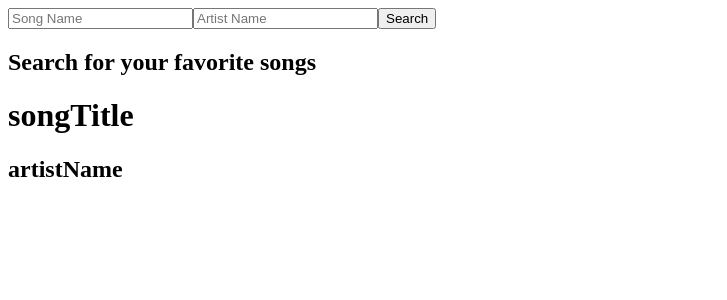
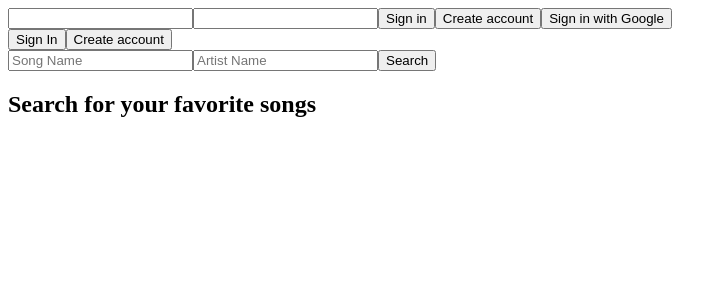
Before and after one commit to denisesantosdev/lyrics-collector, a React (Vite) app: page / in a window 1280 px wide. Shown: the top 300 px of the page, without its empty margins (0-727 px from the left). Built offline with nearby package versions, Linux system fonts and the light colour scheme; no server answers.

Commit message:
code organization

```diff
--- /dev/null
+++ b/firebase/firebaseConfig.jsx
@@ -0,0 +1,8 @@
+export const firebaseConfig = {
+    apiKey: "AIzaSyDEpSNpLDfk1rZb8hAKibzqQboLpMxt_TA",
+    authDomain: "lyrics-collector.firebaseapp.com",
+    projectId: "lyrics-collector",
+    storageBucket: "lyrics-collector.appspot.com",
+    messagingSenderId: "263663250334",
+    appId: "1:263663250334:web:e9a3ba0961fe0dc897448f",
+  };
--- a/src/App.jsx
+++ b/src/App.jsx
@@ -1,14 +1,124 @@
-import { useState, useEffect, useContext, createContext } from "react";
-import SearchPage from "./pages/SearchPage";
+import { useState } from "react";
+
+import Home from "./pages/Home";
 import LyricsData from "./context/LyricsDataContext";
-import LyricsPage from "./pages/LyricsPage";
-import SavedLyricsPage from "./pages/SavedLyricsPage";
+import SignInPage from "./pages/SignInPage";
+
+import { initializeApp } from "firebase/app";
+import {
+  createUserWithEmailAndPassword,
+  getAuth,
+  onAuthStateChanged,
+  signInWithEmailAndPassword,
+  signOut,
+  GoogleAuthProvider,
+  signInWithPopup,
+} from "firebase/auth";
+import { getFirestore } from "firebase/firestore";
+import { firebaseConfig } from "../firebase/firebaseConfig";
+
+const app = initializeApp(firebaseConfig);
+const auth = getAuth(app);
+const db = getFirestore(app);
+const provider = new GoogleAuthProvider();
 
 function App() {
+  const [isUserLoggedIn, setIsUserLoggedIn] = useState(false);
+  const [savedLyrics, setSavedLyrics] = useState([]);
+
+  function authCreateAccountWithEmail(email, password) {
+    createUserWithEmailAndPassword(auth, email, password)
+      .then((userCredential) => {
+        const user = userCredential.user;
+        console.log("Account created!!");
+      })
+      .catch((error) => {
+        const errorCode = error.code;
+        const errorMessage = error.message;
+        console.log(error.message);
+      });
+  }
+
+  function authSignInWithEmail(email, password) {
+    signInWithEmailAndPassword(auth, email, password)
+      .then((userCredential) => {
+        // Signed in
+        const user = userCredential.user;
+        // ...
+        console.log("You're now signed in");
+      })
+      .catch((error) => {
+        const errorCode = error.code;
+        const errorMessage = error.message;
+
+        console.log(error.message);
+      });
+  }
+
+  function authSignInWithGoogle() {
+    signInWithPopup(auth, provider)
+      .then((result) => {
+        // This gives you a Google Access Token. You can use it to access the Google API.
+        const credential = GoogleAuthProvider.credentialFromResult(result);
+        const token = credential.accessToken;
+        // The signed-in user info.
+        const user = result.user;
+        // IdP data available using getAdditionalUserInfo(result)
+        // ...
+        console.log("Signed in with Google");
+      })
+      .catch((error) => {
+        // Handle Errors here.
+        const errorCode = error.code;
+        const errorMessage = error.message;
+        // The email of the user's account used.
+        const email = error.customData.email;
+        // The AuthCredential type that was used.
+        const credential = GoogleAuthProvider.credentialFromError(error);
+        // ...
+        console.log(error.message);
+      });
+  }
+
+  onAuthStateChanged(auth, (user) => {
+    if (user) {
+      // User is signed in, see docs for a list of available properties
+      // https://firebase.google.com/docs/reference/js/auth.user
+      const uid = user.uid;
+      // ...
+      console.log("user is logged in");
+      setIsUserLoggedIn(true);
+    } else {
+      // User is signed out
+      // ...
+      setIsUserLoggedIn(false);
+      console.log("user is logged out");
+    }
+  });
+
+  function authSignOut() {
+    signOut(auth)
+      .then(() => {
+        // Sign-out successful.
+        console.log("You're now logged out");
+      })
+      .catch((error) => {
+        // An error happened.
+        console.log(error.message);
+      });
+  }
+
   return (
     <LyricsData>
-      <SearchPage/>
-      <SavedLyricsPage/>
+      {!isUserLoggedIn && (
+        <SignInPage
+          authCreateAccountWithEmail={authCreateAccountWithEmail}
+          authSignInWithEmail={authSignInWithEmail}
+          authSignInWithGoogle={authSignInWithGoogle}
+        />
+      )}
+
+      <Home isUserLoggedIn={isUserLoggedIn} authSignOut={authSignOut}/>
     </LyricsData>
   );
 }
--- /dev/null
+++ b/src/components/SavedLyrics/SavedLyrics.jsx
@@ -0,0 +1,9 @@
+import React from 'react'
+
+const SavedLyrics = () => {
+  return (
+    <div>SavedLyrics</div>
+  )
+}
+
+export default SavedLyrics
--- /dev/null
+++ b/src/components/SongLyrics/SongLyrics.jsx
@@ -0,0 +1,81 @@
+import React, { useContext, useEffect, useState } from "react";
+import { lyricsDataContext } from "../../context/LyricsDataContext";
+
+import { initializeApp } from "firebase/app";
+import { getAuth } from "firebase/auth";
+import { firebaseConfig } from "../../../firebase/firebaseConfig";
+import { getFirestore } from "firebase/firestore";
+
+import {
+  collection,
+  addDoc,
+  serverTimestamp,
+  getDocs,
+} from "firebase/firestore";
+
+const app = initializeApp(firebaseConfig);
+
+const auth = getAuth(app);
+
+// Initialize Cloud Firestore and get a reference to the service
+const db = getFirestore(app);
+
+const SongLyrics = () => {
+  const { lyricsData } = useContext(lyricsDataContext);
+
+  async function saveLyricsToDB() {
+    try {
+      const docRef = await addDoc(collection(db, "lyrics"), {
+        songTitle: lyricsData.songTitle,
+        artistName: lyricsData.artistName,
+        uid: auth.currentUser.uid,
+        createdAt: serverTimestamp(),
+      });
+      console.log("Document written with ID: ", docRef.id);
+    } catch (e) {
+      console.error("Error adding document: ", e);
+    }
+  }
+
+  async function getAllLyricsFromDB() {
+    const querySnapshot = await getDocs(collection(db, "lyrics"));
+    querySnapshot.forEach((doc) => {
+      console.log(doc.data());
+    });
+  }
+
+  //console.log(lyricsData);
+  return (
+    <div>
+      <div>
+        {lyricsData ? (
+          <div>
+            <img
+              src={lyricsData.albumImage}
+              alt=""
+            />
+            <div>
+              <h1>{lyricsData.songTitle}</h1>
+              <button onClick={() => saveLyricsToDB()}>Save</button>
+            </div>
+            <h2>{lyricsData.artistName}</h2>
+            <p style={{ whiteSpace: "pre-wrap" }}>{lyricsData.lyrics}</p>
+          </div>
+        ) : (
+          <h1>Loading...</h1>
+        )}
+      </div>
+
+      <div>
+        <button onClick={() => getAllLyricsFromDB()}>
+          Show all saved lyrics
+        </button>
+
+        <div>
+        </div>
+      </div>
+    </div>
+  );
+};
+
+export default SongLyrics;
--- a/src/pages/SearchPage.jsx
+++ b/src/pages/Home.jsx
@@ -1,9 +1,11 @@
 import React, { useContext, useEffect, useState } from "react";
 import { fetchLyrics } from "../services/lyrics-api";
 import { lyricsDataContext } from "../context/LyricsDataContext";
-import LyricsPage from "./LyricsPage";
+import SavedLyrics from "../components/SavedLyrics/SavedLyrics"
+import SongLyrics from "../components/SongLyrics/SongLyrics";
 
-const SearchPage = () => {
+
+const Home = ({isUserLoggedIn,authSignOut}) => {
   const { lyricsData, setLyricsData } = useContext(lyricsDataContext);
 
   const [searchQuery, setSearchQuery] = useState({
@@ -51,9 +53,9 @@ const SearchPage = () => {
           setSearchQuery({});
         } catch (err) {
           if (err.message === "404") {
-            //console.log("not found");
+            console.log("not found");
           } else {
-            //console.log(err.message);
+            console.log(err.message);
           }
         }
       }
@@ -63,6 +65,19 @@ const SearchPage = () => {
   }, [formIsSubmitted]);
 
   return (
+    <>
+      <header>
+      {isUserLoggedIn ? (
+        <div>
+          <button onClick={authSignOut}>Sign Out</button>
+        </div>
+      ) : (
+        <div>
+          <button>Sign In</button>
+          <button>Create account</button>
+        </div>
+      )}
+    </header>
       <section>
         <form onSubmit={handleOnSubmit}>
           <input
@@ -81,10 +96,12 @@ const SearchPage = () => {
           />
           <button>Search</button>
         </form>
+        {lyricsData ? <SongLyrics /> : <h1>Search for your favorite songs</h1>}
+      </section>
 
-      {lyricsData ? <LyricsPage /> : <h1>Search for your favorite songs</h1>}
-    </section>
+      {isUserLoggedIn && <SavedLyrics />}
+    </>
   );
 };
 
-export default SearchPage;
+export default Home;
--- a/src/pages/LyricsPage.jsx
+++ /dev/null
@@ -1,30 +0,0 @@
-import React, { useContext } from "react";
-import { lyricsDataContext } from "../context/LyricsDataContext";
-
-const LyricsPage = () => {
-  const { lyricsData } = useContext(lyricsDataContext);
-
-  //console.log(lyricsData);
-  return (
-    <div>
-      {lyricsData ? (
-        <div>
-          <img
-            src={lyricsData.albumImage}
-            alt=""
-          />
-          <div>
-            <h1>{lyricsData.songTitle}</h1>
-            <button>Save</button>
-          </div>
-          <h2>{lyricsData.artistName}</h2>
-          <p style={{ whiteSpace: "pre-wrap" }}>{lyricsData.lyrics}</p>
-        </div>
-      ) : (
-        <h1>Loading...</h1>
-      )}
-    </div>
-  );
-};
-
-export default LyricsPage;
--- a/src/pages/SavedLyricsPage.jsx
+++ /dev/null
@@ -1,20 +0,0 @@
-import React from "react";
-
-const SavedLyricsPage = () => {
-  return (
-    <div>
-      <h1>songTitle</h1>
-      <h2>artistName</h2>
-    </div>
-  );
-};
-
-export default SavedLyricsPage;
-
-/*
-    everytime that save btn is clicked
-    calls a function
-    that pushes the lyricsData to an array
-
-    the array is used to render the saved items here
-*/
--- /dev/null
+++ b/src/pages/SignInPage.jsx
@@ -0,0 +1,49 @@
+import React, { useState } from "react";
+
+const SignInPage = ({ authCreateAccountWithEmail, authSignInWithEmail, authSignInWithGoogle }) => {
+  const [user, setUser] = useState({
+    email: "",
+    password: "",
+  });
+
+  function handleOnChange(event) {
+    setUser({
+      ...user,
+      [event.target.name]: event.target.value,
+    });
+  }
+  //console.log(user);
+
+  return (
+    <div>
+      <input
+        type="email"
+        name="email"
+        id="email"
+        onChange={handleOnChange}
+        required
+      />
+      <input
+        type="password"
+        name="password"
+        id="password"
+        required
+        onChange={handleOnChange}
+      />
+      <button
+        onClick={() => authSignInWithEmail(user.email, user.password)}>
+        Sign in
+      </button>
+      <button
+        onClick={() => authCreateAccountWithEmail(user.email, user.password)}>
+        Create account
+      </button>
+      <button
+        onClick={()=>authSignInWithGoogle()}>
+          Sign in with Google
+        </button>
+    </div>
+  );
+};
+
+export default SignInPage;
```
Lines whose indentation alone changed are shown as unchanged.
